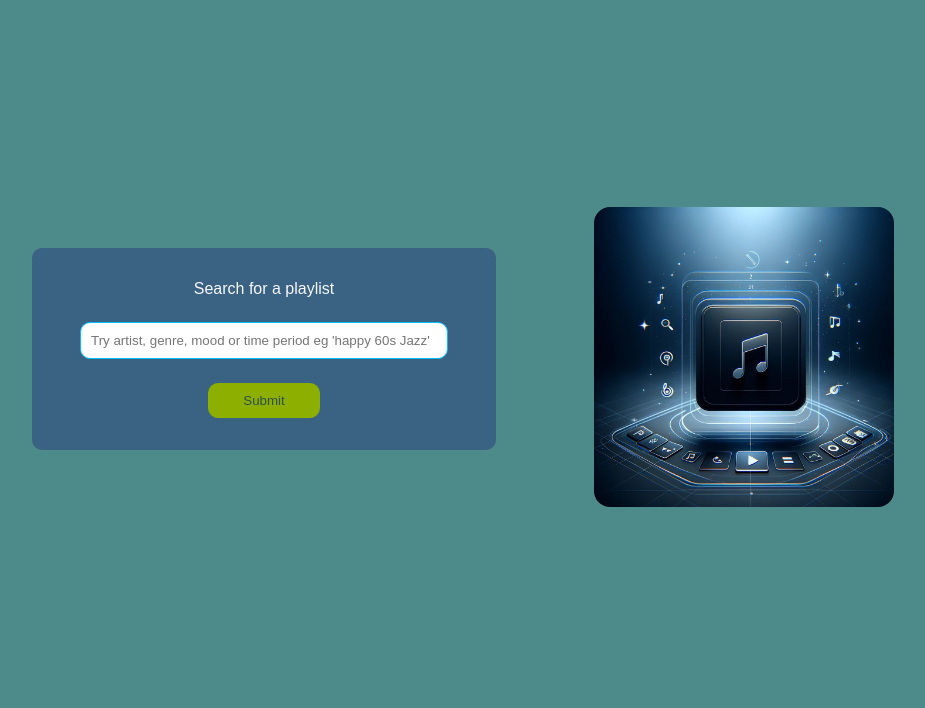
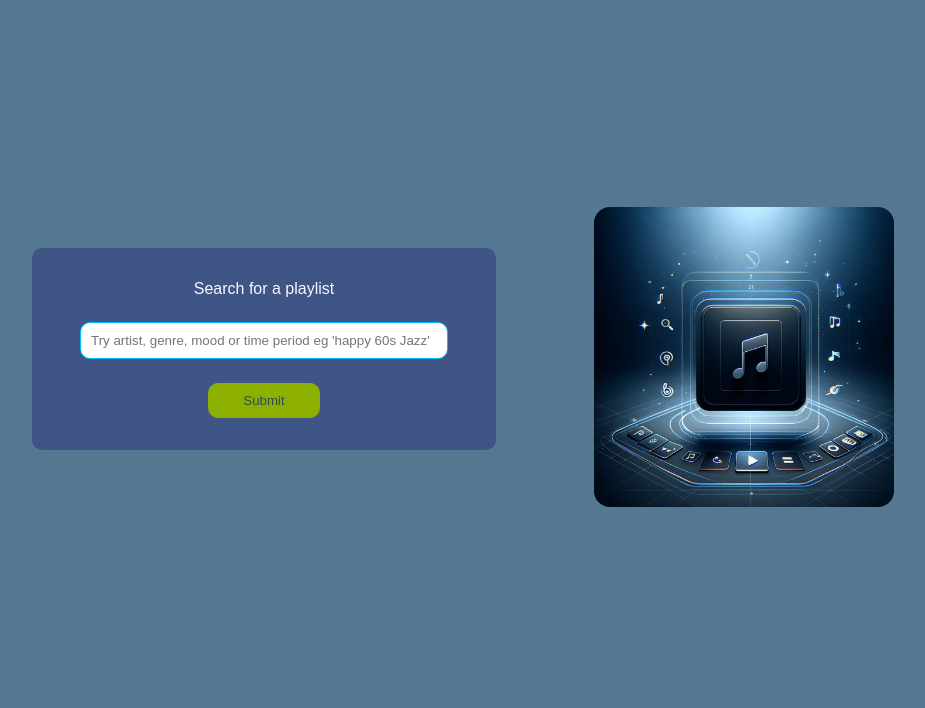
Before and after one commit to fac30/api_project--emma-kieran, a website: page public/root/index.html in a window 1280 px wide. Shown: the part 92-800 px from the top of the page, without its empty margins (128-1053 px from the left). Drawn offline with Linux system fonts and the light colour scheme.

Commit message:
changed bg

```diff
--- a/public/root/style.css
+++ b/public/root/style.css
@@ -1,5 +1,5 @@
 :root {
-  --primary-background-color: #4d8b8b; /* Dark Slate Gray */
+  --primary-background-color: #547892; /* Dark Slate Gray */
   --secondary-background-color: #1919705d; /* Midnight Blue */
   --primary-text-color: #f8f8ff; /* Ghost White */
   --secondary-text-color: #b0c4de; /* Light Steel Blue */
```
